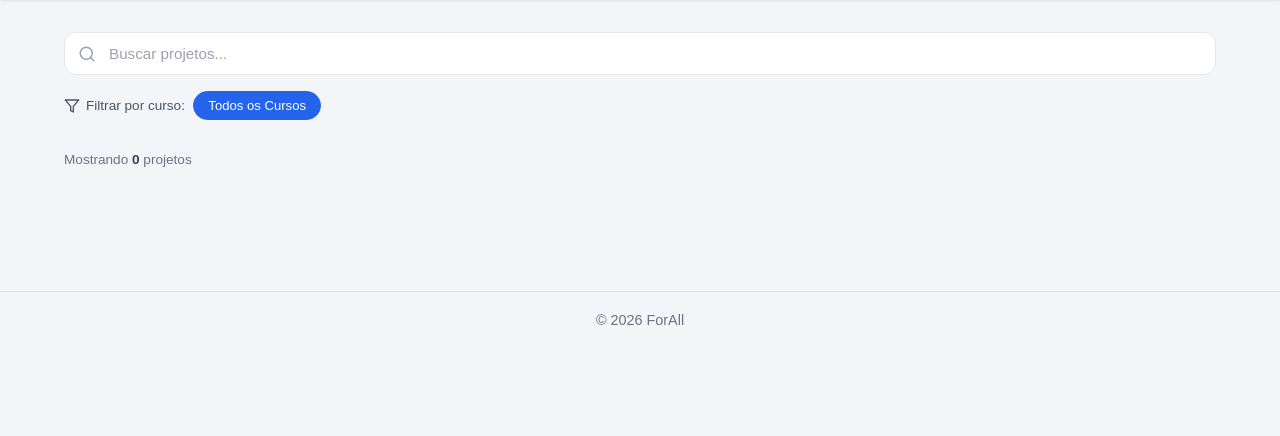
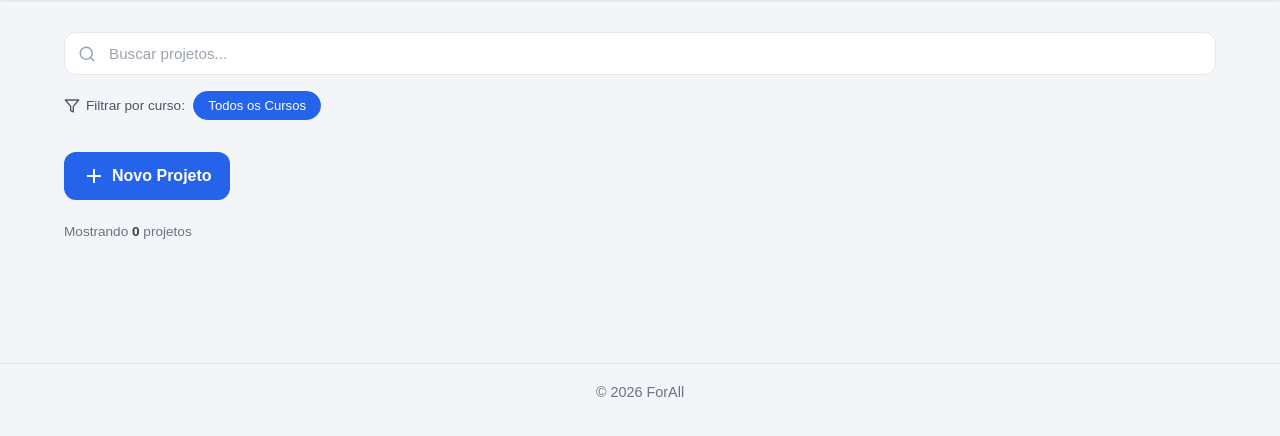
Before and after one commit to alexandresilvaaraujo11-web/ForAll-, a Django app: page / in a window 1280 px wide. Shown: the part 65-501 px from the top of the page. Run offline with Django 5.2, Linux system fonts and the light colour scheme; data that the repository does not hold is empty.

Commit message:
style: css fix geral

```diff
--- a/forum/templates/forum/lista.html
+++ b/forum/templates/forum/lista.html
@@ -23,7 +23,6 @@
           </svg>
           Filtrar por curso:
         </span>
-
         <div class="chips">
           <button
             type="submit"
@@ -33,7 +32,6 @@
           >
             Todos os Cursos
           </button>
-
           {% for c in cursos %}
             <button
               type="submit"
@@ -47,10 +45,18 @@
         </div>
       </div>
     </form>
+    <a href="{% url 'novo_projeto' %}" class="create-btn">
+      <span class="material-symbols-outlined">
+        add
+      </span>
+
+      Novo Projeto
+    </a>
 
   <p class="results-label">
     Mostrando <strong>{{ projetos|length }}</strong> projeto{{ projetos|length|pluralize }}
   </p>
+
 
   <div class="grid">
     {% for p in projetos %}
--- a/static/css/style.css
+++ b/static/css/style.css
@@ -502,9 +502,29 @@
   color: var(--gray-500);
   font-size: .9rem;
 }
+/* BOTÃO DE novo projeto */
+.create-btn {
+  width: fit-content;
 
+  display: flex;
+  align-items: center;
+  gap: 6px;
 
+  margin: 16px 0 24px;
+  padding: 12px 18px;
 
+  background: #2563eb;
+  color: white;
+
+  border-radius: 12px;
+
+  text-decoration: none;
+  font-weight: 600;
+}
+
+.create-btn:hover {
+  opacity: .92;
+}
 
 /*      LOGIN                                  */
 .auth-container {
```
Lines whose indentation alone changed are shown as unchanged.
